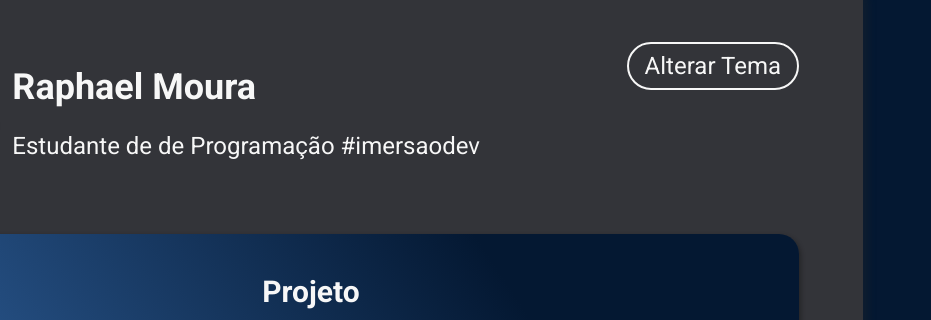
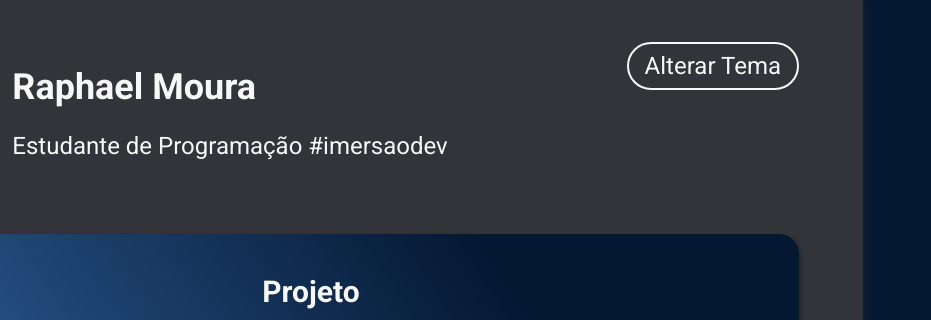
Before and after one commit to raphaelmoural/certificard, a plain HTML site: page index.html in a window 1280 px wide. Shown: the part 82-402 px from the top of the page, 349-1280 px from the left. Drawn offline with Linux system fonts and the light colour scheme; a script that the page names is missing.

Commit message:
correcao-bio

```diff
--- a/index.html
+++ b/index.html
@@ -15,7 +15,7 @@
         <img src="https://github.com/raphaelmoural.png" class="perfil-foto">
         <div class="titulo">
           <h1>Raphael Moura</h1>
-          <h3>Estudante de de Programação #imersaodev</h3>
+          <h3>Estudante de Programação #imersaodev</h3>
         </div>
 
       </div>
```
